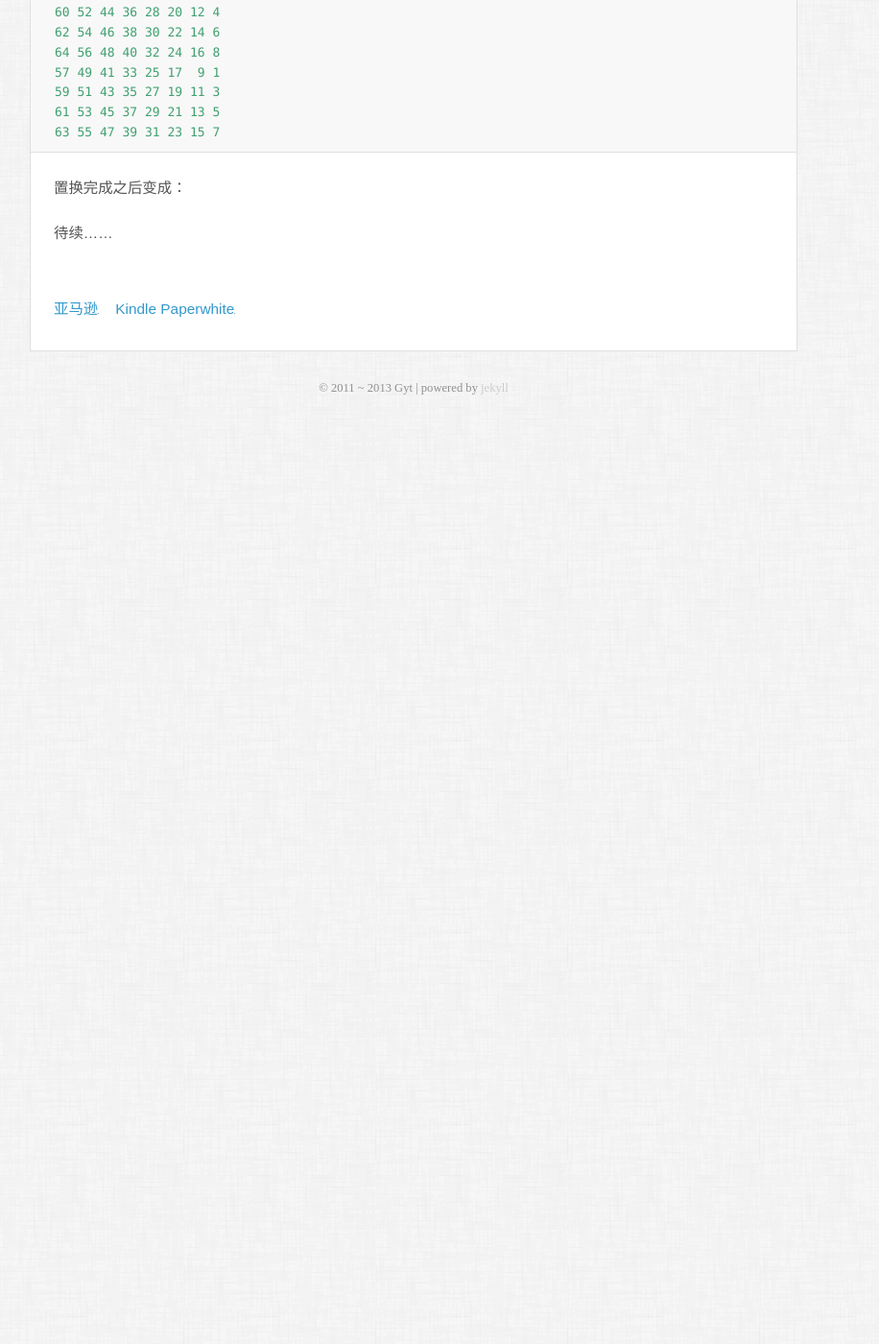
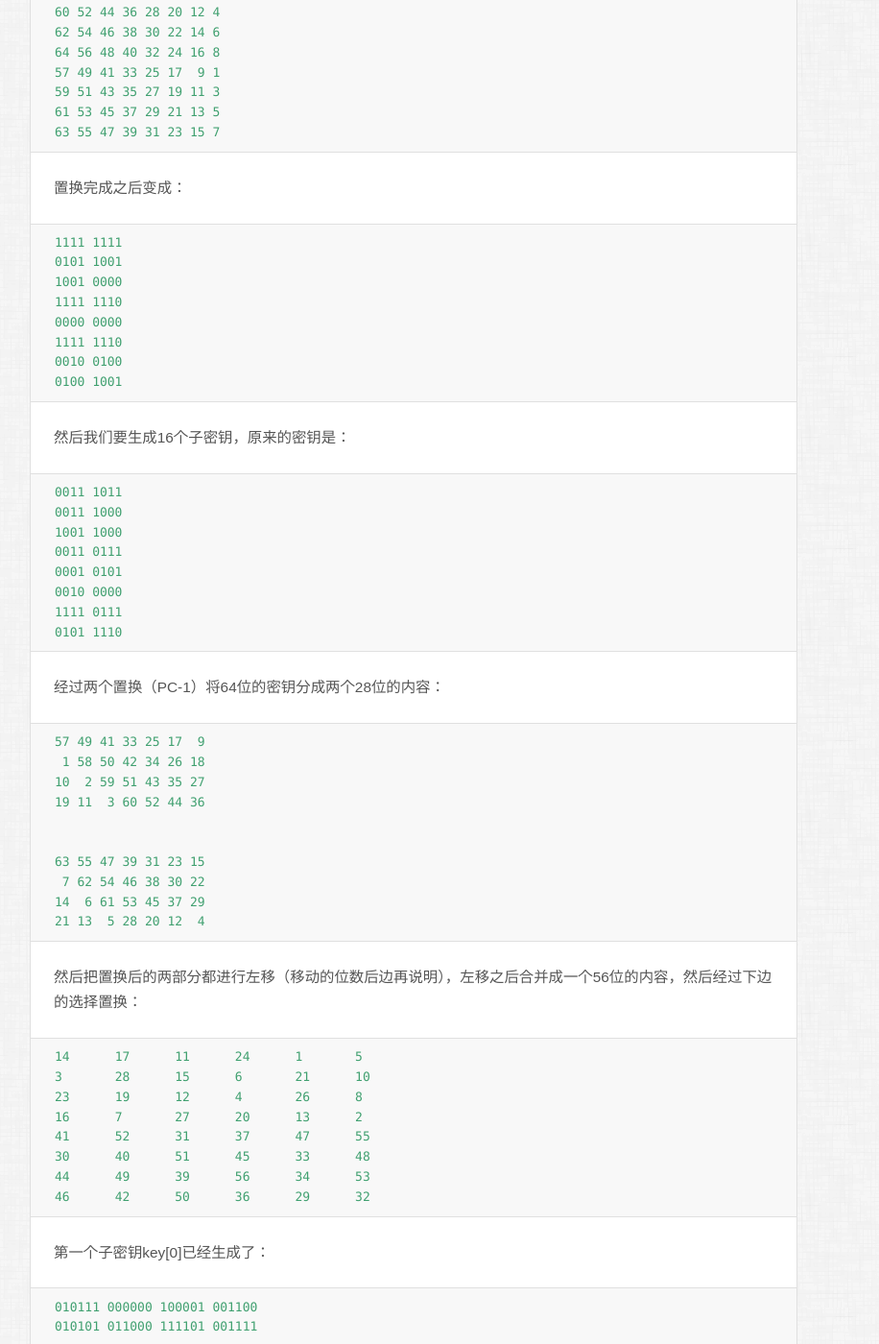
Before and after one commit to gyteng/gyteng.github.com, a Jekyll site: the page built from _posts/2013-12-29-Des-Crypto-Tools.markdown, in a window 1280 px wide and 1400 px high, scrolled down 838 px. Shown: the whole window at 96% size, without its empty margins (209-1125 px from the left). Built offline with Jekyll 4.4.1, drawn with Linux system fonts in a browser that asks for light colours; some web fonts are replaced; Markdown is read by kramdown in place of the engine named in the settings; comment, search, counter and statistics services are not loaded; before the commit the page ends 1264 px from its top, so only the background shows below that; some of the changed text lies outside the part shown.

Commit message:
From Amazon EC2

```diff
--- a/_posts/2013-12-29-Des-Crypto-Tools.markdown
+++ b/_posts/2013-12-29-Des-Crypto-Tools.markdown
@@ -1,7 +1,7 @@
 ---
 
 layout: post
-title: "DES加密的原理与实现"
+title: "DES加密的过程与实现"
 date: 2013-12-29 21:58
 comments: true
 
@@ -40,6 +40,72 @@ comments: true
 
 置换完成之后变成：
 
+	1111 1111
+	0101 1001
+	1001 0000
+	1111 1110
+	0000 0000
+	1111 1110
+	0010 0100
+	0100 1001
+
+然后我们要生成16个子密钥，原来的密钥是：
+
+	0011 1011
+	0011 1000
+	1001 1000
+	0011 0111
+	0001 0101
+	0010 0000
+	1111 0111
+	0101 1110
+
+经过两个置换（PC-1）将64位的密钥分成两个28位的内容：
+
+	57 49 41 33 25 17  9
+	 1 58 50 42 34 26 18
+	10  2 59 51 43 35 27
+	19 11  3 60 52 44 36
+
+
+	63 55 47 39 31 23 15
+	 7 62 54 46 38 30 22
+	14  6 61 53 45 37 29
+	21 13  5 28 20 12  4
+
+然后把置换后的两部分都进行左移（移动的位数后边再说明），左移之后合并成一个56位的内容，然后经过下边的选择置换：
+
+	14	17	11	24	1	5
+	3	28	15	6	21	10
+	23	19	12	4	26	8
+	16	7	27	20	13	2
+	41	52	31	37	47	55
+	30	40	51	45	33	48
+	44	49	39	56	34	53
+	46	42	50	36	29	32
+
+第一个子密钥key[0]已经生成了：
+
+	010111 000000 100001 001100
+	010101 011000 111101 001111
+
+不同的子密钥只是左移的位数不同，如下边所示：
+
+	密钥编号： 0 1 2 3 4 5  6  7  8  9  10 11 12 13 14 15
+	左移位数： 1 2 4 6 8 10 12 14 15 17 19 21 23 25 27 28
+
+因此key[1]、key[2]……key[15]分别是：
+
+	010100 010010 110111 110000
+	011001 001001 011111 001100
+
+	110101 001110 010010 000101
+	110110 001011 010011 101111
+
+	……
+
+	000100 010111 110010 000001
+	110101 111110 000101 001110
 
 
 待续……
```
Also changed, not shown: other parts of _posts/2013-12-29-Des-Crypto-Tools.markdown (+1 -1 lines).
